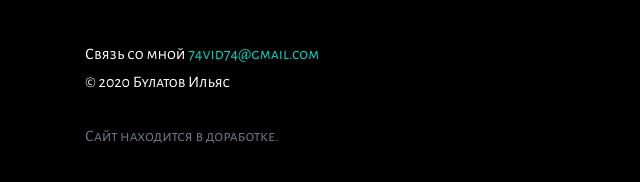
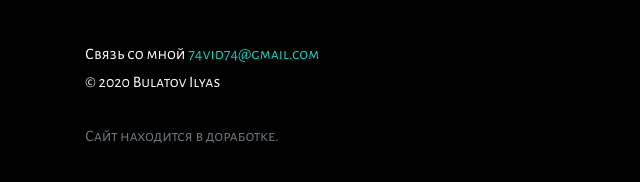
Before and after one commit to tractoper/devbul, a plain HTML site: page index.html in a window 1280 px wide. Shown: the part 2017-2199 px from the top of the page, 0-640 px from the left. Drawn offline with nearby package versions, Linux system fonts and the light colour scheme.

Commit message:
Update index.html

```diff
--- a/index.html
+++ b/index.html
@@ -199,7 +199,7 @@
                 Связь со мной <a href="mailto:74vid74@gmail.com">74vid74@gmail.com</a>
             </p>
             <p>
-                &copy; 2020 Булатов Ильяс
+                &copy; 2020 Bulatov Ilyas
             </p>
             <p class="dev">
                 Сайт находится в доработке.
```
